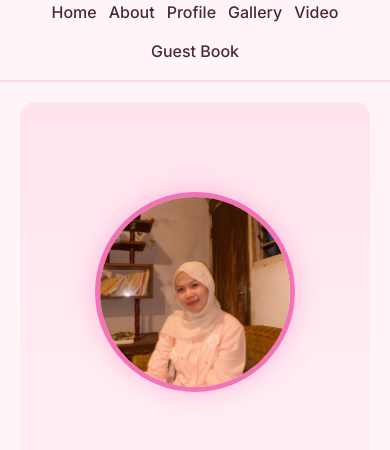
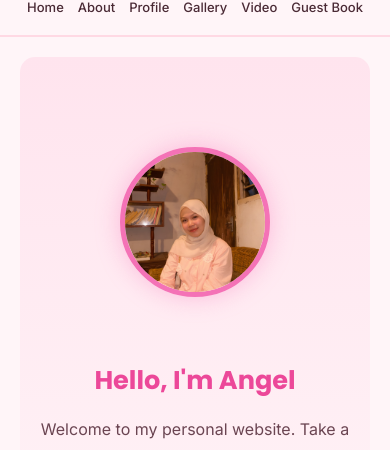
Before and after one commit to angelcalista/PROJECT_TUGAS_AKHIR_ANGEL, a plain HTML site: page index.html in a window 390 px wide. Shown: the part 60-510 px from the top of the page. Drawn offline with Linux system fonts and the light colour scheme.

Commit message:
Add responsive styles for mobile layout
Added responsive styles for mobile devices including adjustments to header, navigation, images, and form elements.

```diff
--- a/style.css
+++ b/style.css
@@ -486,3 +486,52 @@
     padding: 20px;
   }
 }
+
+@media (max-width: 480px) {
+  header h1 {
+    font-size: 1.2rem;
+  }
+
+  nav ul {
+    flex-direction: row;
+    flex-wrap: nowrap;
+    overflow-x: auto;
+    justify-content: flex-start;
+    gap: 14px;
+    width: 100%;
+    -webkit-overflow-scrolling: touch;
+  }
+
+  nav ul::-webkit-scrollbar {
+    display: none;
+  }
+
+  nav ul a {
+    font-size: 13px;
+    white-space: nowrap;
+  }
+
+  #home h2 {
+    font-size: 1.6rem;
+  }
+
+  .home-img img,
+  .profile-photo img {
+    width: 150px;
+    height: 150px;
+  }
+
+  .foto-card img {
+    height: 220px;
+  }
+
+  .guestbook {
+    padding: 15px;
+  }
+
+  .form-group input,
+  .form-group textarea {
+    padding: 12px;
+    font-size: 14px;
+  }
+}
```
